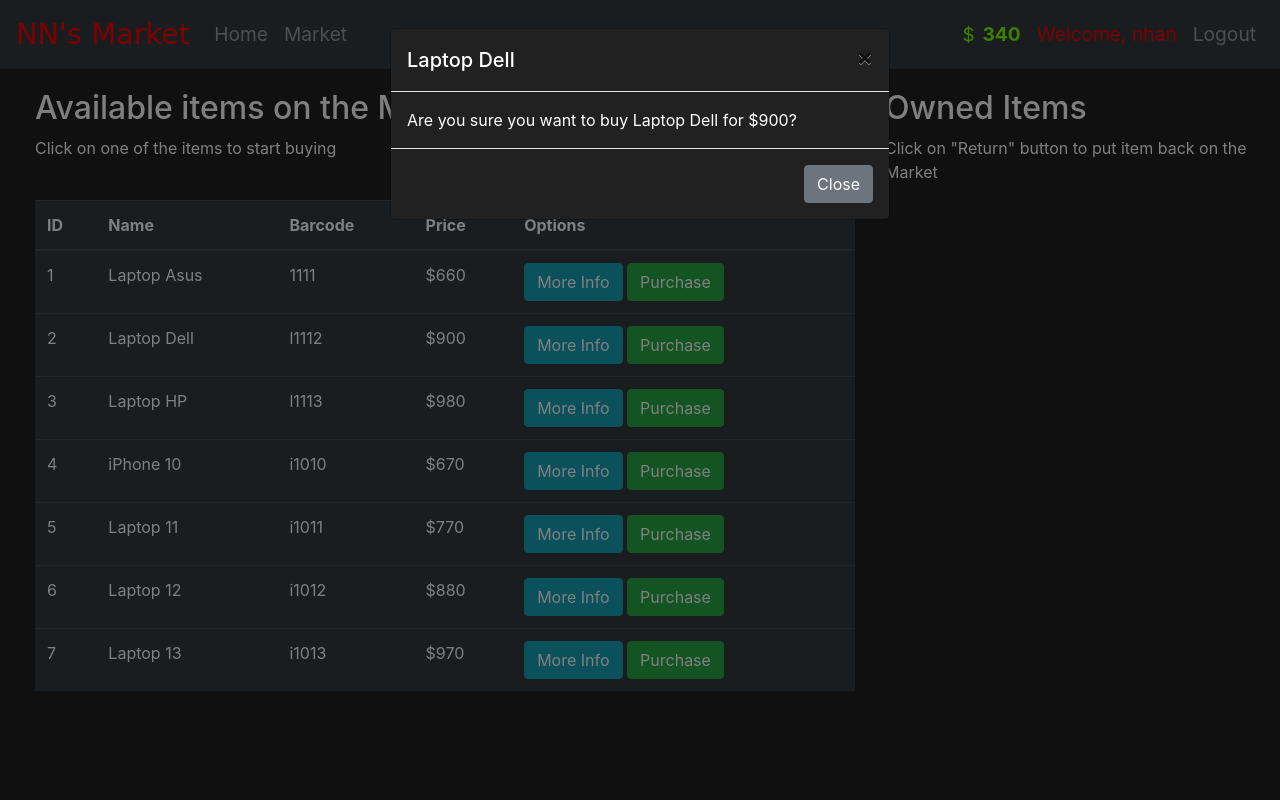
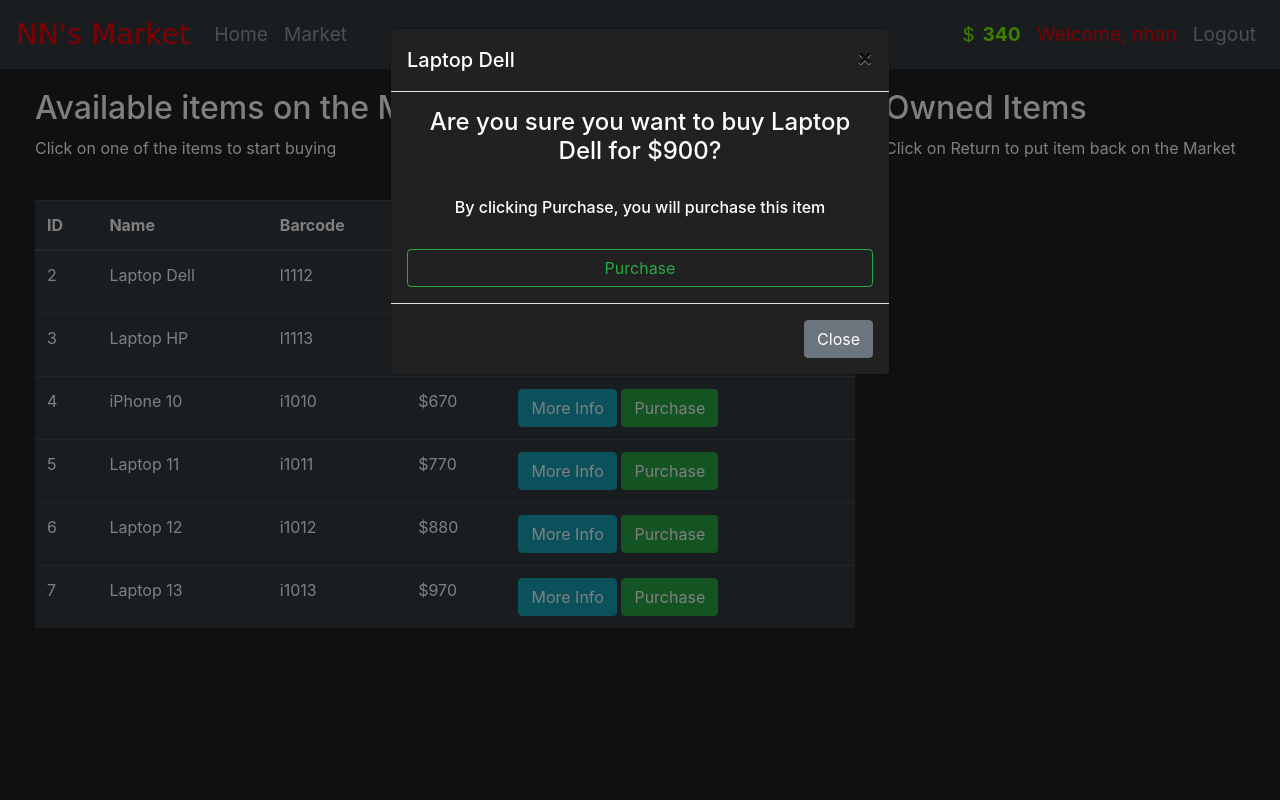
Before and after one commit to nttnhannho/flask-build-a-market, a Flask app: page /market in a window 1280 px wide, after a click on "Purchase". Run offline with Flask 2, Linux system fonts and the light colour scheme; a user stored in the database is signed in; data comes from the database, SQL or seed files in the repository; both versions use the stored data as it was after the commit; some libraries are stand-ins or nearby versions.

Commit message:
Item purchasing part 2

```diff
--- a/market/forms.py
+++ b/market/forms.py
@@ -26,3 +26,11 @@ class LoginForm(FlaskForm):
     username = StringField(label="User Name", validators=[DataRequired(message="User name is required")])
     password = PasswordField(label="Password", validators=[DataRequired(message="Password is required")])
     submit = SubmitField(label="Log In")
+
+
+class PurchaseItemForm(FlaskForm):
+    submit = SubmitField(label="Purchase")
+
+
+class ReturnItemForm(FlaskForm):
+    submit = SubmitField(label="Return")
--- /dev/null
+++ b/market/markets.py
@@ -0,0 +1,26 @@
+from flask import Blueprint, render_template, request, flash
+from market import db
+from market.forms import PurchaseItemForm
+from market.models import Item
+from flask_login import login_required, current_user
+
+
+markets = Blueprint("markets", __name__)
+
+
+@markets.route("/market", methods=["GET", "POST"])
+@login_required
+def market():
+    purchase_form = PurchaseItemForm()
+    if request.method == "POST":
+        purchase_item = request.form.get("purchase_item")
+        p_item_obj = Item.query.filter_by(name=purchase_item).first()
+        if p_item_obj:
+            if current_user.can_purchase(p_item_obj):
+                current_user.purchase(p_item_obj)
+                db.session.commit()
+                flash(f"Congratulations! You purchased {p_item_obj.name} for ${p_item_obj.price}", category="success")
+            else:
+                flash(f"Unfortunately, you don't have enough money to purchase {p_item_obj.name}", category="danger")
+    items = Item.query.filter_by(owner=None)
+    return render_template("market.html", items=items, purchase_form=purchase_form)
--- a/market/models.py
+++ b/market/models.py
@@ -30,6 +30,13 @@ class User(db.Model, UserMixin):
     def check_password_correction(self, attempted_password):
         return bcrypt.check_password_hash(self.password_hash, attempted_password)
 
+    def can_purchase(self, item_obj):
+        return self.budget >= item_obj.price
+
+    def purchase(self, item_obj):
+        item_obj.owner = self.id
+        self.budget -= item_obj.price
+
 
 class Item(db.Model):
     id = db.Column(db.Integer(), primary_key=True)
@@ -37,7 +44,7 @@ class Item(db.Model):
     price = db.Column(db.Integer(), nullable=False)
     barcode = db.Column(db.String(length=12), nullable=False, unique=True)
     description = db.Column(db.String(length=1024), nullable=False, unique=True)
-    owner = db.Column(db.Integer(), db.ForeignKey("user.id"))
+    owner = db.Column(db.Integer(), db.ForeignKey("user.id"), default=None)
 
     def __repr__(self):
         return f"Item {self.name}"
--- a/market/templates/base.html
+++ b/market/templates/base.html
@@ -26,7 +26,7 @@
             <a class="nav-link" href="{{ url_for('views.home') }}">Home<span class="sr-only">(current)</span></a>
           </li>
           <li class="nav-item">
-            <a class="nav-link" href="{{ url_for('views.market') }}">Market</a>
+            <a class="nav-link" href="{{ url_for('markets.market') }}">Market</a>
           </li>
         </ul>
         {% if current_user.is_authenticated %}
@@ -41,16 +41,16 @@
               <a class="nav-link greeting-sd">Welcome, {{ current_user.username }}</a>
             </li>
             <li class="nav-item">
-              <a class="nav-link" href="{{ url_for('auth.logout') }}">Logout</a>
+              <a class="nav-link" href="{{ url_for('auths.logout') }}">Logout</a>
             </li>
           </ul>
         {% else %}
           <ul class="navbar-nav">
             <li class="nav-item">
-              <a class="nav-link" href="{{ url_for('auth.login') }}">Login</a>
+              <a class="nav-link" href="{{ url_for('auths.login') }}">Login</a>
             </li>
             <li class="nav-item">
-              <a class="nav-link" href="{{ url_for('auth.register') }}">Register</a>
+              <a class="nav-link" href="{{ url_for('auths.register') }}">Register</a>
             </li>
           </ul>
         {% endif %}
@@ -78,5 +78,10 @@
     <script src="https://code.jquery.com/jquery-3.5.1.slim.min.js" integrity="sha384-DfXdz2htPH0lsSSs5nCTpuj/zy4C+OGpamoFVy38MVBnE+IbbVYUew+OrCXaRkfj" crossorigin="anonymous"></script>
     <script src="https://cdn.jsdelivr.net/npm/popper.js@1.16.1/dist/umd/popper.min.js" integrity="sha384-9/reFTGAW83EW2RDu2S0VKaIzap3H66lZH81PoYlFhbGU+6BZp6G7niu735Sk7lN" crossorigin="anonymous"></script>
     <script src="https://stackpath.bootstrapcdn.com/bootstrap/4.5.2/js/bootstrap.min.js" integrity="sha384-B4gt1jrGC7Jh4AgTPSdUtOBvfO8shuf57BaghqFfPlYxofvL8/KUEfYiJOMMV+rV" crossorigin="anonymous"></script>
+    <script>
+      if ( window.history.replaceState ) {
+        window.history.replaceState( null, null, window.location.href );
+      }
+    </script>
   </body>
 </html>
--- a/market/templates/home.html
+++ b/market/templates/home.html
@@ -9,7 +9,7 @@ Welcome to NN's Market
   <div class="col-md-5 p-lg-5 mx-auto my-5">
     <h1 class="display-4 font-weight-normal">NN's Market</h1>
     <p class="lead font-weight-normal">Start Purchasing Products By Clicking The Link Below</p>
-    <a class="btn btn-primary" href="{{ url_for('views.market') }}">Get Started</a>
+    <a class="btn btn-primary" href="{{ url_for('markets.market') }}">Get Started</a>
   </div>
   <div class="product-device box-shadow d-none d-md-block"></div>
   <div class="product-device product-device-2 box-shadow d-none d-md-block"></div>
--- a/market/templates/includes/items_modals.html
+++ b/market/templates/includes/items_modals.html
@@ -37,7 +37,15 @@
         </button>
       </div>
       <div class="modal-body">
-        Are you sure you want to buy {{ item.name }} for ${{ item.price }}?
+        <form method="POST">
+          {{ purchase_form.hidden_tag() }}
+          <h4 class="text-center">Are you sure you want to buy {{ item.name }} for ${{ item.price }}?</h4>
+          <br>
+          <h6 class="text-center">By clicking Purchase, you will purchase this item</h6>
+          <br>
+          <input id="purchase_item" name="purchase_item" type="hidden" value="{{ item.name }}">
+          {{ purchase_form.submit(class="btn btn-outline-success btn-block") }}
+        </form>
       </div>
       <div class="modal-footer">
         <button type="button" class="btn btn-secondary" data-dismiss="modal">Close</button>
--- a/market/templates/login.html
+++ b/market/templates/login.html
@@ -21,7 +21,7 @@ Login Page
     </div>
     <div class="checkbox mb-3">
       <span>Do not have account?</span>
-      <a class="btn btn-sm btn-secondary" href="{{ url_for('auth.register') }}">Register</a>
+      <a class="btn btn-sm btn-secondary" href="{{ url_for('auths.register') }}">Register</a>
     </div>
     <div class="form-group text-center">
       {{ form.submit(class="btn btn-lg btn-primary") }}
--- a/market/templates/market.html
+++ b/market/templates/market.html
@@ -41,7 +41,7 @@ Market Page
   </div>
   <div class="col-4">
     <h2>Owned Items</h2>
-    <p>Click on "Return" button to put item back on the Market</p>
+    <p>Click on Return to put item back on the Market</p>
     <br>
   </div>
 </div>
--- a/market/templates/register.html
+++ b/market/templates/register.html
@@ -29,7 +29,7 @@ Register Page
     </div>
     <div class="checkbox mb-3">
       <span>Already Have Account?</span>
-      <a class="btn btn-sm btn-secondary" href="{{ url_for('auth.login') }}">Login</a>
+      <a class="btn btn-sm btn-secondary" href="{{ url_for('auths.login') }}">Login</a>
     </div>
     <div class="form-group text-center">
       {{ form.submit(class="btn btn-lg btn-primary") }}
--- a/market/views.py
+++ b/market/views.py
@@ -1,6 +1,4 @@
 from flask import render_template, Blueprint
-from market.models import Item
-from flask_login import login_required
 
 
 views = Blueprint("views", __name__)
@@ -10,10 +8,3 @@ views = Blueprint("views", __name__)
 @views.route("/home")
 def home():
     return render_template("home.html")
-
-
-@views.route("/market")
-@login_required
-def market():
-    items = Item.query.all()
-    return render_template("market.html", items=items)
```
Also changed, not shown: market/__init__.py (+5 -3 lines), market/auths.py (renamed from market/auth.py, +7 -9 lines), market/market.db.
